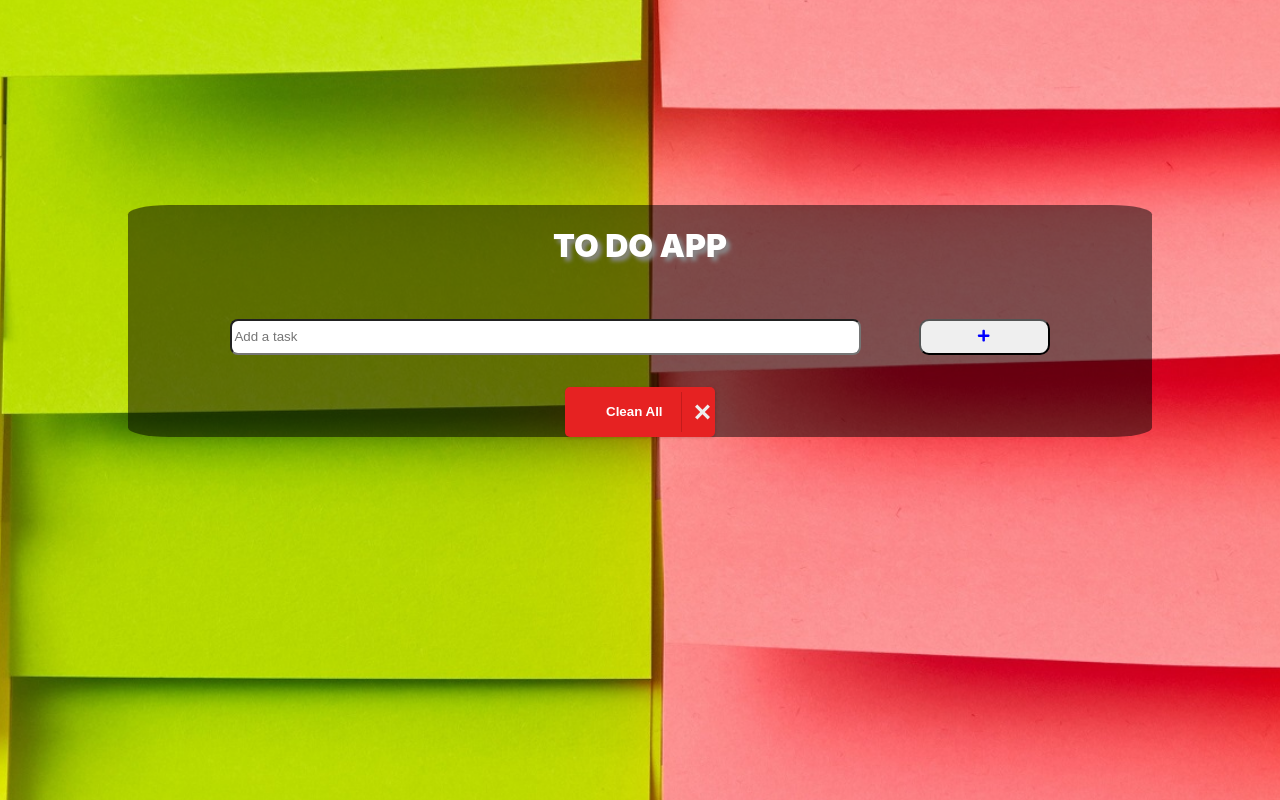
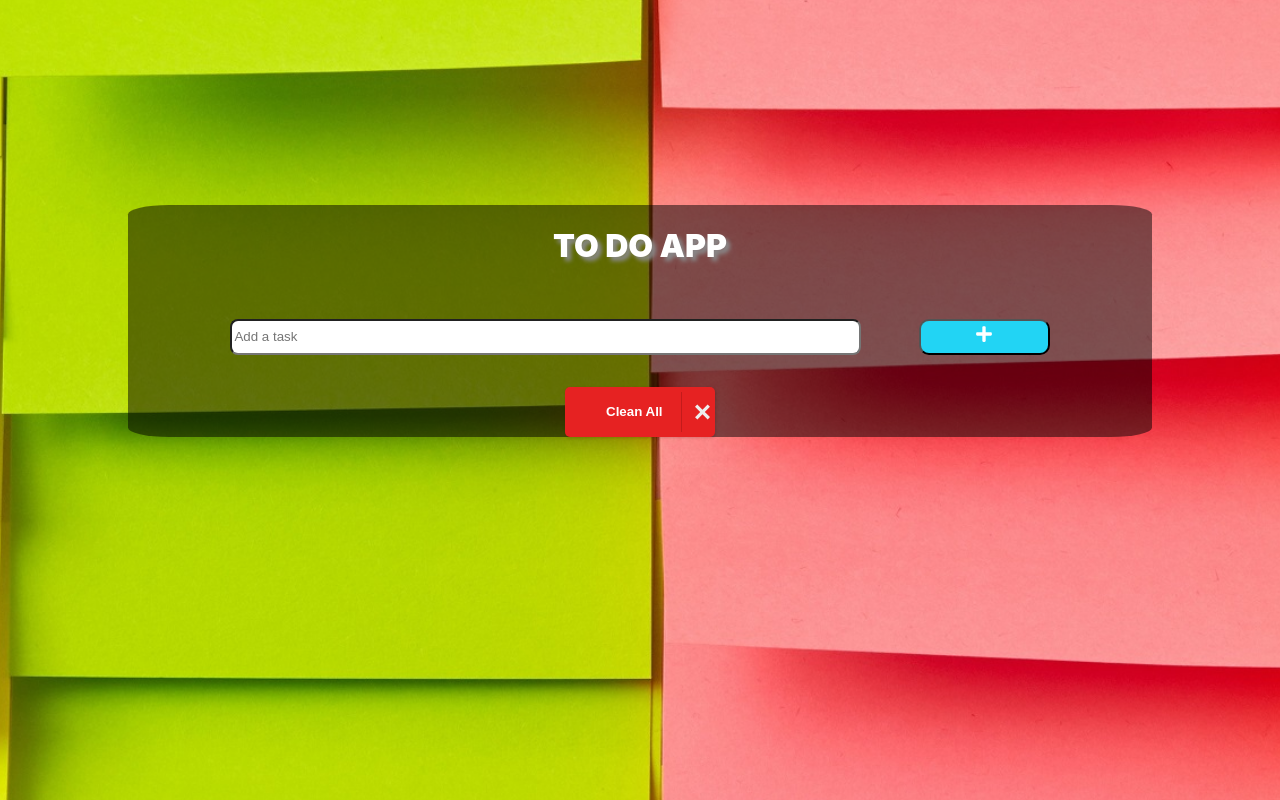
Before and after one commit to arielgomezmendez/to-do-app-react-1, a React (Create React App) app: page / in a window 1280 px wide. Shown: the top 800 px of the page. Built offline with nearby package versions, Linux system fonts and the light colour scheme.

Commit message:
Change color and size of add task button

```diff
--- a/src/components/Button/Button.css
+++ b/src/components/Button/Button.css
@@ -2,8 +2,10 @@
     cursor:pointer;
 }
 .addTask{
-    color: blue;
+    color: white;
+    font-size: 18px;
     height: 36%;
     width: 16%;
     border-radius: 10px;
+    background-color: rgb(34, 212, 244);
 }
```
